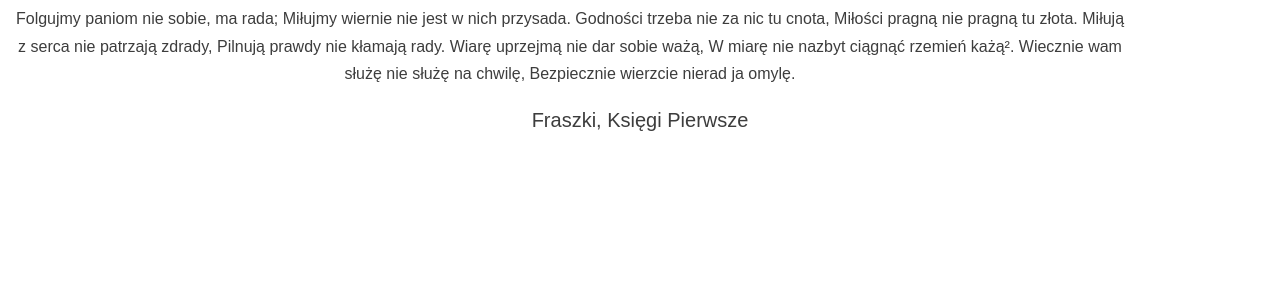
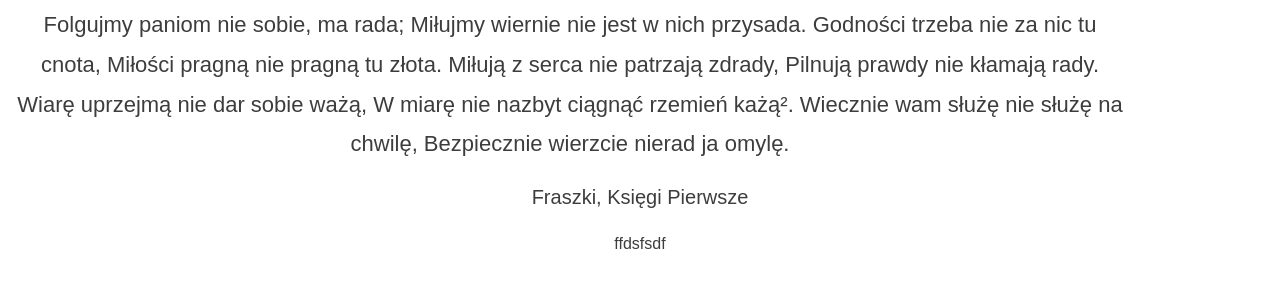
Before and after one commit to wojciechrajdom/nauka-gita, a website: page index.html in a window 1280 px wide. Shown: the part 97-384 px from the top of the page. Drawn offline with nearby package versions, Linux system fonts and the light colour scheme; files that its build step writes are made by us from their sources.

Commit message:
Changes in index.html

```diff
--- a/css/style.css
+++ b/css/style.css
@@ -24,8 +24,8 @@ body {
     text-align: center;
     background: #fff;
     color: #3d3d3d;
-    font-size: 16px;
-    line-height: 1.7;
+    font-size: 22px;
+    line-height: 1.8;
     font-family: 'Julius Sans One', sans-serif;
 }
 footer {
--- a/index.html
+++ b/index.html
@@ -37,6 +37,10 @@
     <footer>
         <p>Fraszki, Księgi Pierwsze</p>
     </footer>
+    <next-footer>
+      <p>ffdsfsdf</p>
+    </next-footer>
+
 
   </body>
 </html>
```
Also changed, not shown: package.json (added, +23 -0 lines), 2 other files.
